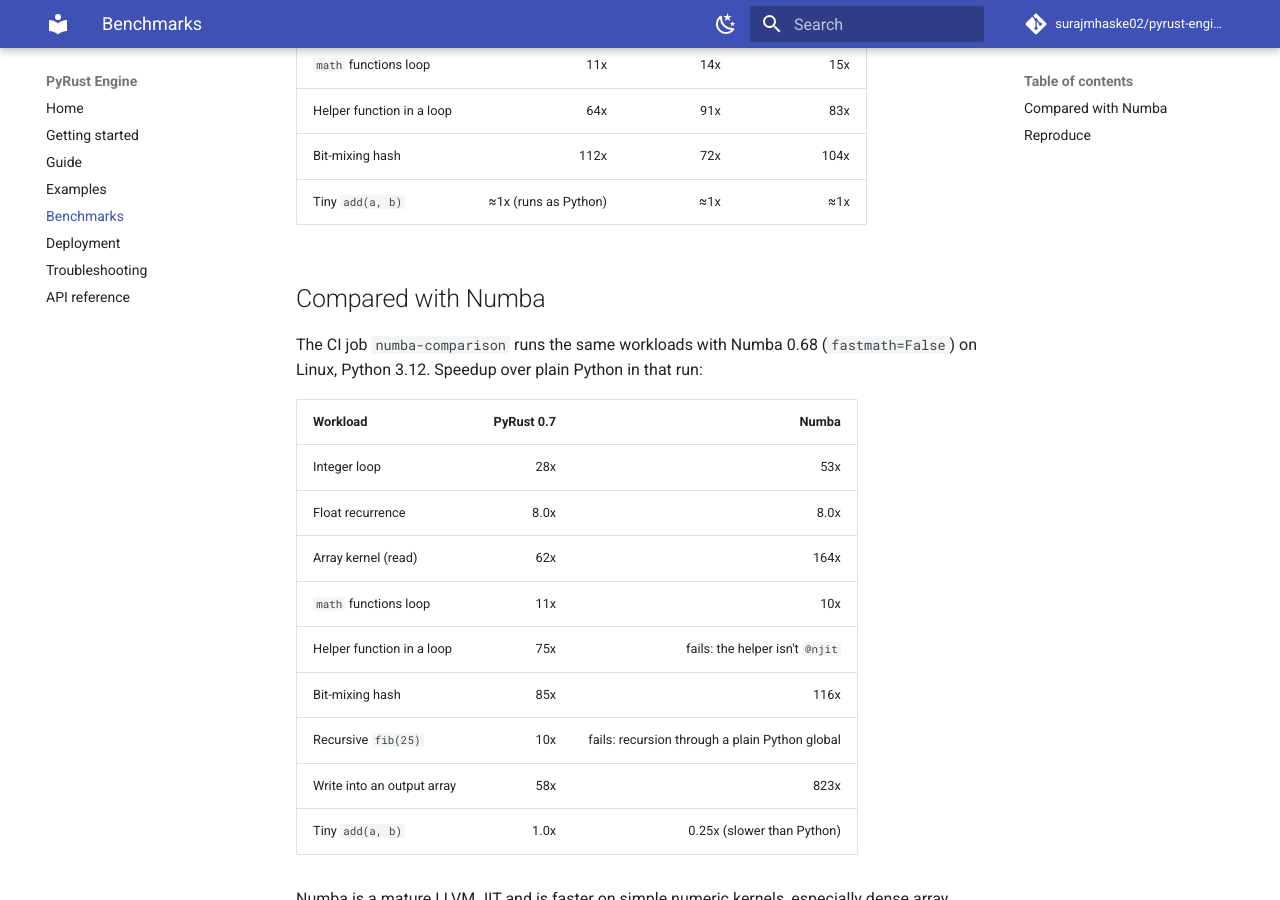
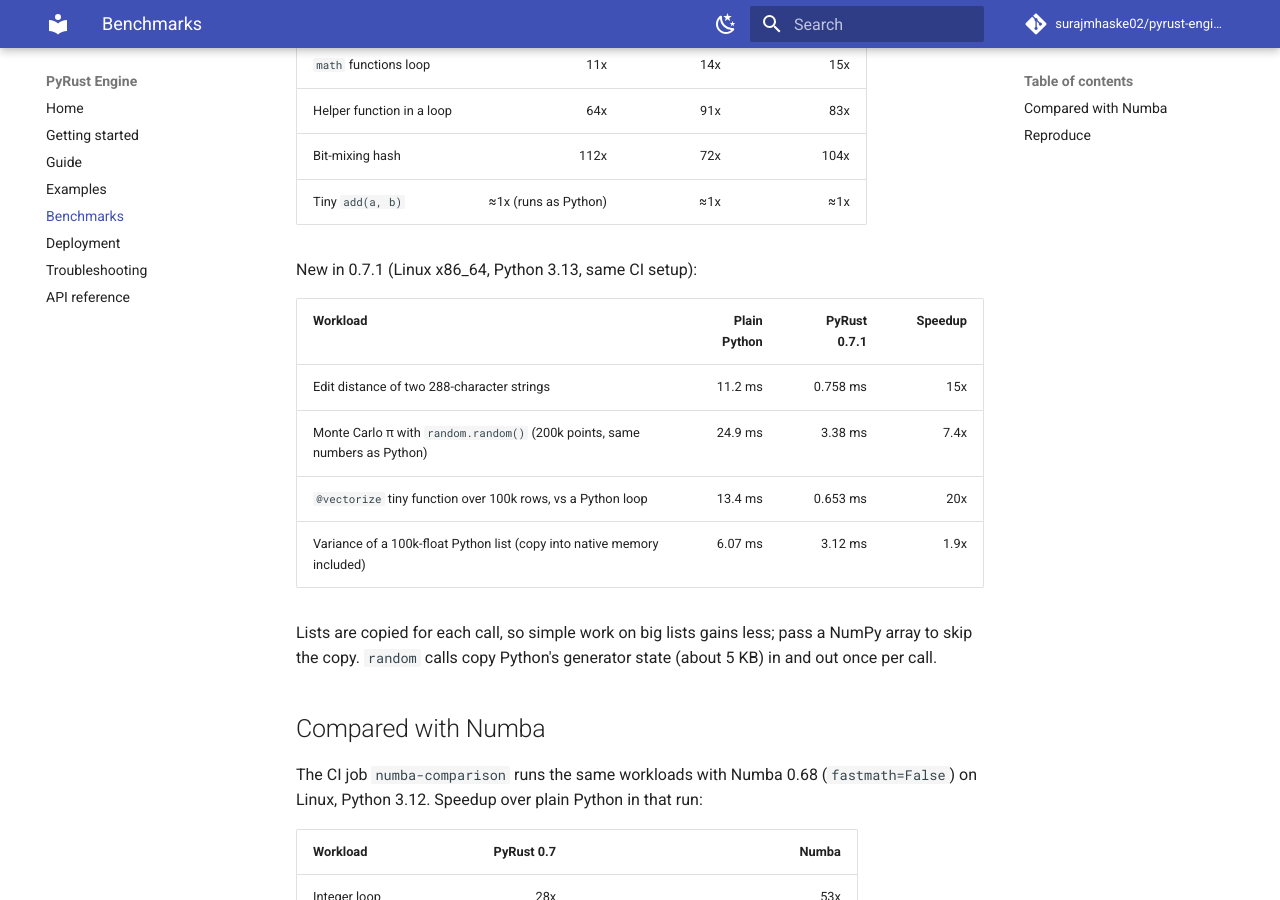
Before and after one commit to surajmhaske02/pyrust-engine, an MkDocs documentation site: the page built from docs/benchmarks.md, in a window 1280 px wide and 900 px high, scrolled down 503 px. Built offline with MkDocs 1.6.1 and Material for MkDocs 9.7.7, drawn with Linux system fonts in a browser that asks for light colours; comment, search, counter and statistics services are not loaded.

Commit message:
0.7.1: benchmark numbers for strings, random, vectorize and lists
Co-Authored-By: Claude Opus 5.5 <noreply@anthropic.com>

```diff
--- a/docs/benchmarks.md
+++ b/docs/benchmarks.md
@@ -13,6 +13,17 @@ Speedup over plain Python, measured by CI on GitHub Actions runners with Python
 | Helper function in a loop | 64x | 91x | 83x |
 | Bit-mixing hash | 112x | 72x | 104x |
 | Tiny `add(a, b)` | ≈1x (runs as Python) | ≈1x | ≈1x |
+
+New in 0.7.1 (Linux x86_64, Python 3.13, same CI setup):
+
+| Workload | Plain Python | PyRust 0.7.1 | Speedup |
+|---|---:|---:|---:|
+| Edit distance of two 288-character strings | 11.2 ms | 0.758 ms | 15x |
+| Monte Carlo π with `random.random()` (200k points, same numbers as Python) | 24.9 ms | 3.38 ms | 7.4x |
+| `@vectorize` tiny function over 100k rows, vs a Python loop | 13.4 ms | 0.653 ms | 20x |
+| Variance of a 100k-float Python list (copy into native memory included) | 6.07 ms | 3.12 ms | 1.9x |
+
+Lists are copied for each call, so simple work on big lists gains less; pass a NumPy array to skip the copy. `random` calls copy Python's generator state (about 5 KB) in and out once per call.
 
 ## Compared with Numba
 
```
Also changed, not shown: README.md (+8 -4 lines), VALIDATION.md (+2 -1 lines), 1 other file.
